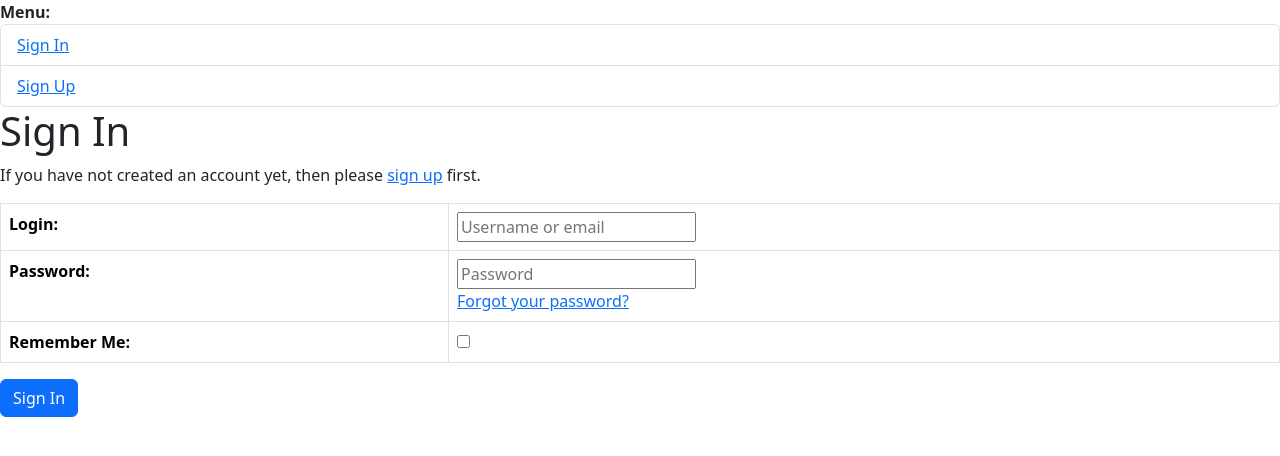
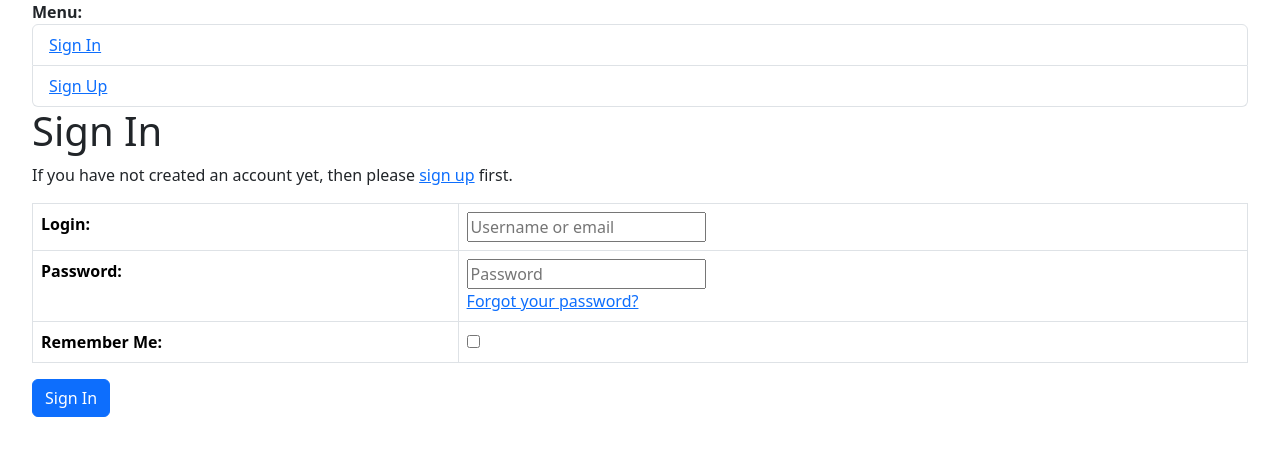
Before and after one commit to gerald-guerrero/student_enrollment, a Django app: a page that uses myproject/templates/allauth/layouts/base.html in a window 1280 px wide. Shown: the top 456 px of the page. Run offline with Django 5.2, Linux system fonts and the light colour scheme.

Commit message:
more styling

```diff
--- a/myproject/static/allauth-style.css
+++ b/myproject/static/allauth-style.css
@@ -4,3 +4,9 @@
     font-size: x-large;
     text-align: center;
 }
+
+body {
+    width: 95%;
+    margin-left: auto;
+    margin-right: auto;
+}
--- a/myproject/static/style.css
+++ b/myproject/static/style.css
@@ -20,3 +20,9 @@
     margin-right: auto;
     text-align: center;
 }
+
+body {
+    width: 95%;
+    margin-left: auto;
+    margin-right: auto;
+}
```
